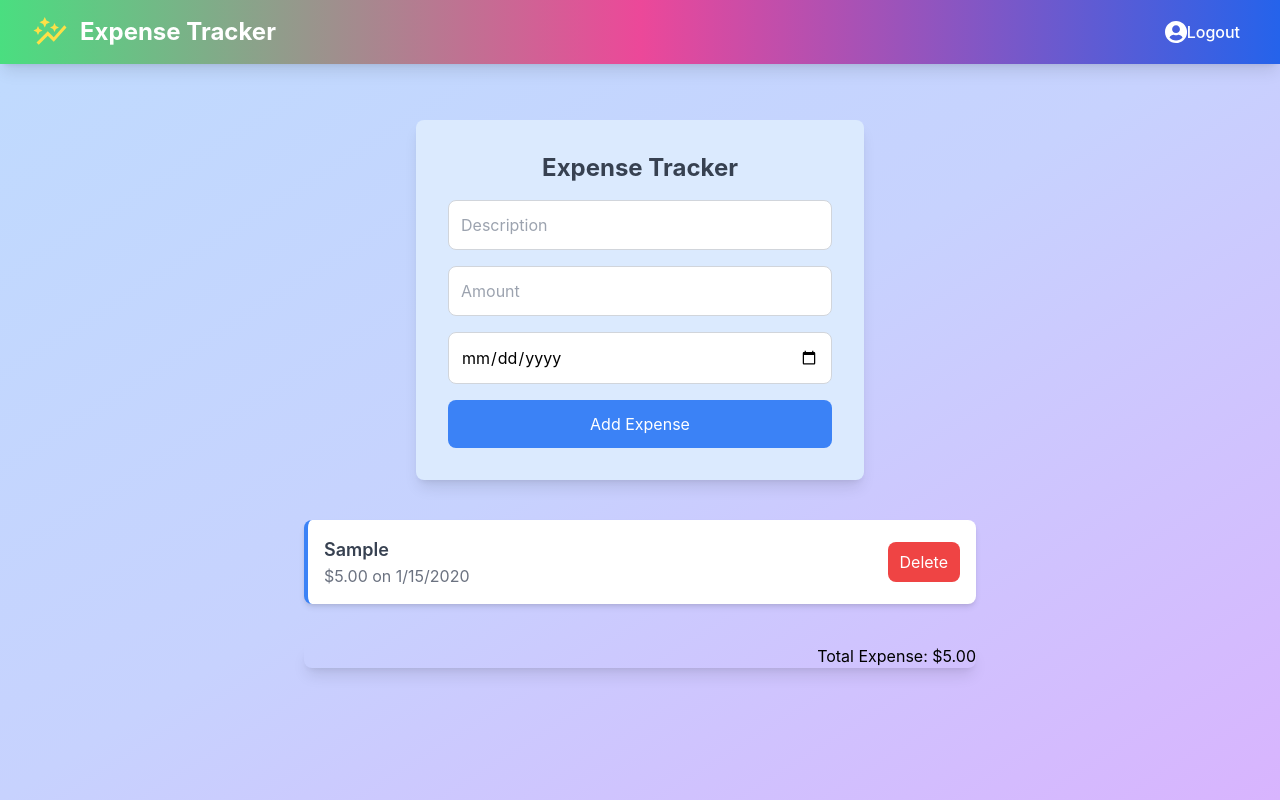
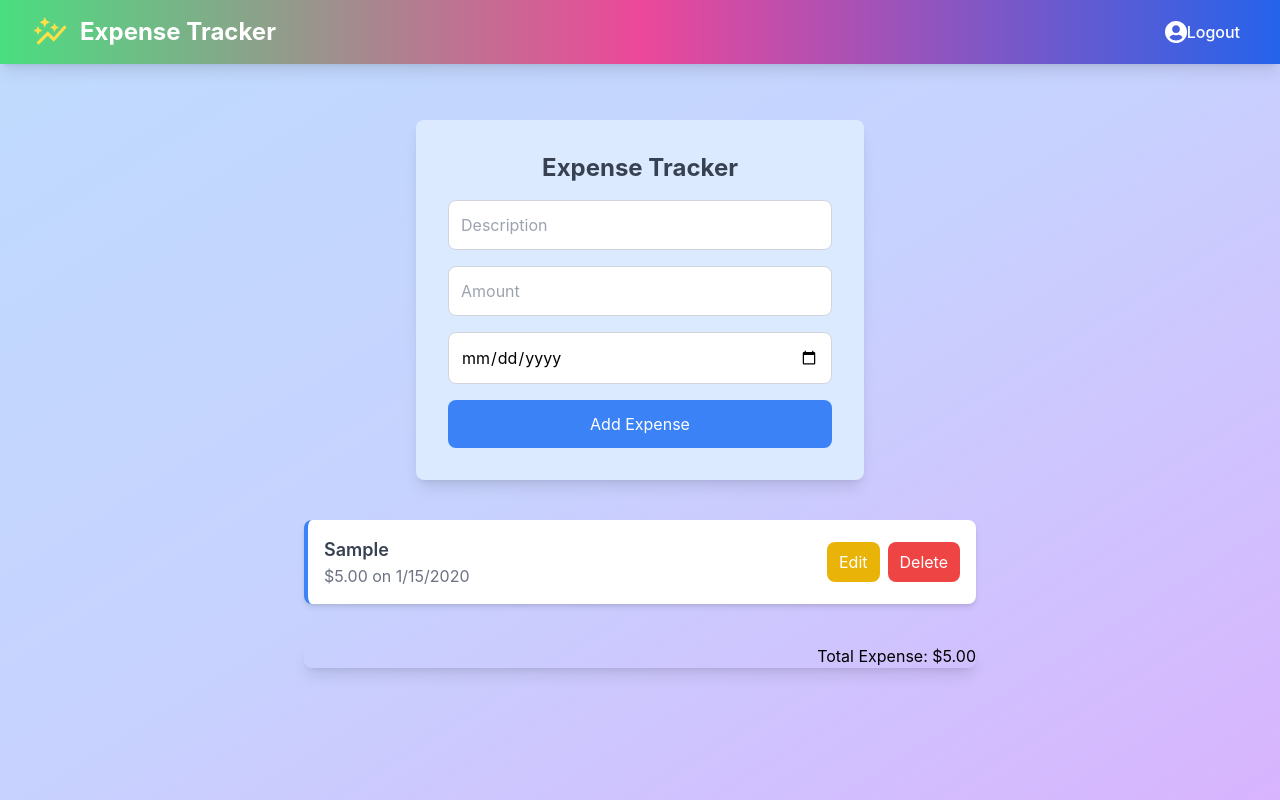
Before and after one commit to heartzforu/mypro, a React (Create React App) app: page /expense in a window 1280 px wide. Both pictures are taken after typing "Sample", "5", "2020-01-15" into the empty fields and a click on the button "Add Expense". Built offline with nearby package versions, Linux system fonts and the light colour scheme.

Commit message:
For update

```diff
--- a/src/App.js
+++ b/src/App.js
@@ -38,16 +38,13 @@ function App() {
     }
   }, [expenses, isLoggedIn]);
 
-  // Logout function
+  // Total Expense calculation
+  const totalExpense = expenses.reduce((total, expense) => total + expense.amount, 0);
 
-
-  const totalExpense = expenses.reduce((total, expense) => total + expense.amount, 0);
   return (
     <div>
-
-
       <Context.Provider value={{isLoggedIn,totalExpense,setIsLoggedIn}}>
-    <ResponsiveAppBar/>
+      <ResponsiveAppBar/>
       <div>
         <Routes>
           <Route path="/" element={<Login/>} />
@@ -58,7 +55,6 @@ function App() {
         </Routes>
       </div>
       </Context.Provider>
-
     </div>
   );
 }
--- a/src/components/Expense.jsx
+++ b/src/components/Expense.jsx
@@ -5,12 +5,25 @@ function Expense() {
   const [amount, setAmount] = useState("");
   const [date, setDate] = useState("");
   const [expenses, setExpenses] = useState([]);
+  const [editIndex, setEditIndex] = useState(null); // Track the index of the expense being edited
 
   const handleSubmit = (e) => {
     e.preventDefault();
     if (description && amount && date) {
       const newExpense = { description, amount: parseFloat(amount), date };
+
+      if (editIndex !== null) {
+        // Update existing expense
+        const updatedExpenses = expenses.map((expense, index) =>
+          index === editIndex ? newExpense : expense
+        );
+        setExpenses(updatedExpenses);
+        setEditIndex(null); // Reset editIndex after updating
+      } else {
+        // Add new expense
         setExpenses([...expenses, newExpense]);
+      }
+
       setDescription("");
       setAmount("");
       setDate("");
@@ -20,14 +33,27 @@ function Expense() {
   const deleteExpense = (index) => {
     setExpenses(expenses.filter((_, i) => i !== index));
   };
-  const calculateExpense=expenses
-  .reduce((total,expense)=> total + expense.amount,0)
+
+  const editExpense = (index) => {
+    const updateExpense = expenses[index];
+    setDescription(updateExpense.description);
+    setAmount(updateExpense.amount.toString());
+    setDate(updateExpense.date);
+    setEditIndex(index);
+  };
+
+  const calculateExpense = expenses.reduce(
+    (total, expense) => total + expense.amount,
+    0
+  );
 
   return (
     <div className="min-h-screen bg-gradient-to-br from-blue-200 via-indigo-200 to-purple-300 flex flex-col items-center py-10">
       {/* Form Section */}
       <div className="bg-blue-100 shadow-lg rounded-lg p-8 w-full max-w-md mt-20">
-        <h2 className="text-2xl font-bold text-gray-700 text-center mb-4">Expense Tracker</h2>
+        <h2 className="text-2xl font-bold text-gray-700 text-center mb-4">
+          Expense Tracker
+        </h2>
         <form onSubmit={handleSubmit} className="space-y-4 bg-">
           <input
             type="text"
@@ -53,7 +79,7 @@ function Expense() {
             type="submit"
             className="w-full bg-blue-500 text-white py-3 rounded-lg hover:bg-blue-600 transition duration-200"
           >
-            Add Expense
+            {editIndex !== null ? "Update Expense" : "Add Expense"}
           </button>
         </form>
       </div>
@@ -72,28 +98,36 @@ function Expense() {
                     {expense.description}
                   </p>
                   <p className="text-gray-500">
-                    ${expense.amount.toFixed(2)} on {" "}
+                    ${expense.amount.toFixed(2)} on{" "}
                     {new Date(expense.date).toLocaleDateString()}
                   </p>
                 </div>
+                <div className="space-x-2">
+                  <button
+                    onClick={() => editExpense(index)}
+                    className="bg-yellow-500 text-white px-3 py-2 rounded-lg hover:bg-yellow-600 transition duration-200"
+                  >
+                    Edit
+                  </button>
                   <button
                     onClick={() => deleteExpense(index)}
                     className="bg-red-500 text-white px-3 py-2 rounded-lg hover:bg-red-600 transition duration-200"
                   >
                     Delete
                   </button>
+                </div>
               </li>
             ))}
           </ul>
         )}
 
         {expenses.length === 0 && (
-          <p className="text-center text-gray-500 text-lg mt-10">No expenses added yet.</p>
+          <p className="text-center text-gray-500 text-lg mt-10">
+            No expenses added yet.
+          </p>
         )}
         <div className="shadow-lg rounded-lg mt-10 w-full max-w-2xl-4 text-right">
-          <h3>
-            Total Expense: ${calculateExpense.toFixed(2)}
-          </h3>
+          <h3>Total Expense: ${calculateExpense.toFixed(2)}</h3>
         </div>
       </div>
     </div>
```
Lines whose indentation alone changed are shown as unchanged.
